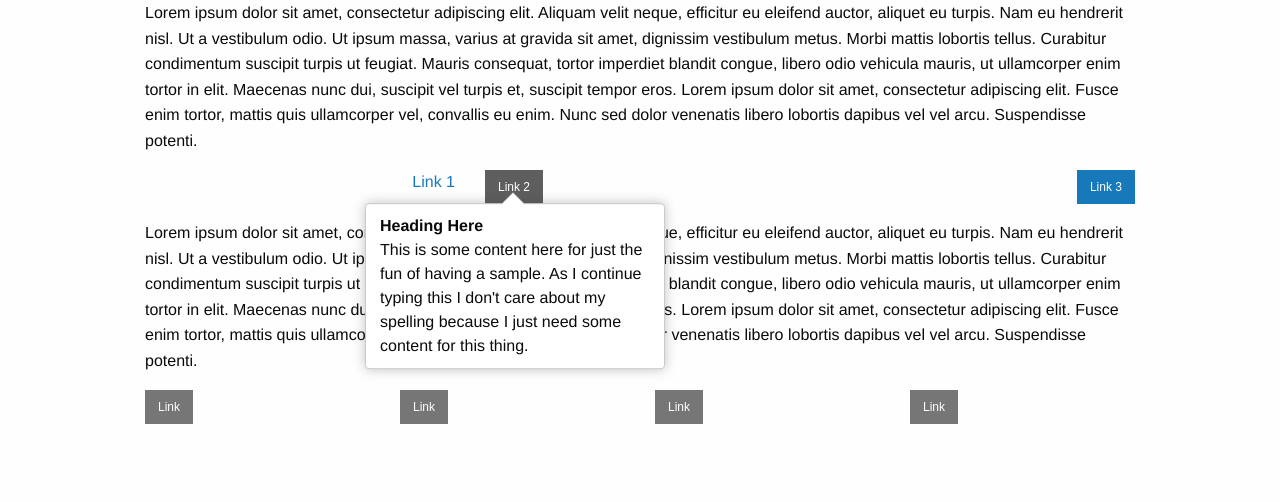
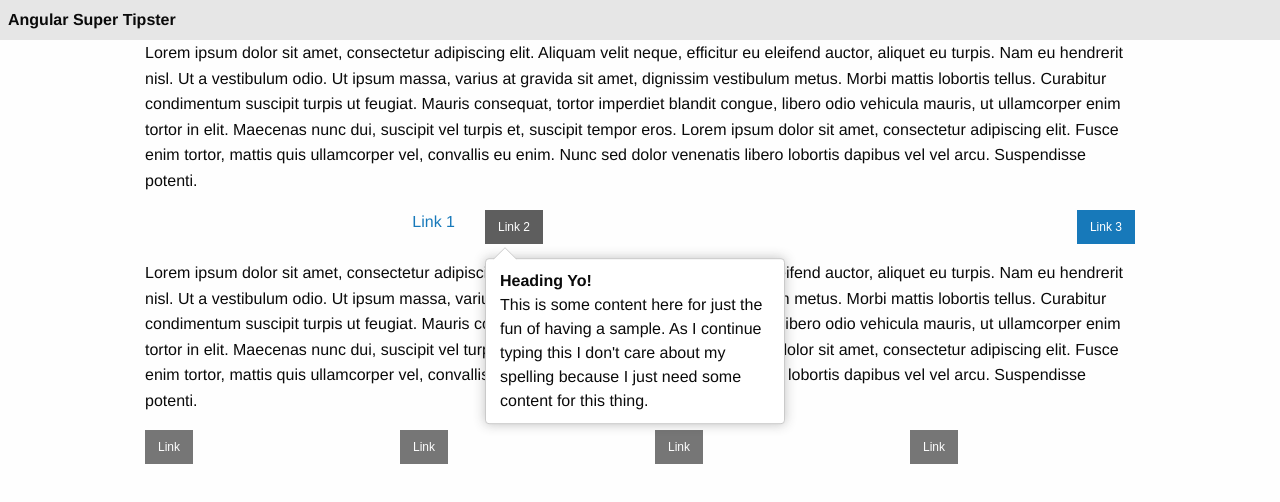
Before and after one commit to ChidoYo/ng-super-tipster, a website: page app/index.html in a window 1280 px wide. Both pictures are taken after a click on the button "Link 2". Drawn offline with nearby package versions, Linux system fonts and the light colour scheme.

Commit message:
Basic working component. Now toggles show/hide

```diff
--- a/app/index.html
+++ b/app/index.html
@@ -1,14 +1,18 @@
 <!DOCTYPE html>
-<html>
+<html ng-app="tipster">
     <head>
         <meta charset="utf-8">
-        <title>Super Tipster</title>
+        <title>Angular Super Tipster</title>
 
         <!--build:css css/styles.min.css-->
         <link rel="stylesheet" href="/css/styles.css">
         <!--endbuild-->
     </head>
-    <body>
+    <body ng-controller="tipsperController">
+
+        <div class="top-bar">
+            <strong>{{ title }}</strong>
+        </div>
 
         <div class="row">
           <div class="columns">
@@ -21,7 +25,19 @@
             <a href="#" id="linkOne" tipster-view>Link 1</a>
           </div>
           <div class="columns large-4 medium-4 small-4">
-            <button class="button small secondary" id="linkTwo" tipster-view>Link 2</button>
+              <super-tipster>
+                  <button class="button small secondary" tipster-trigger>Link 2</button>
+                  <tipster-popup>
+                      <div class="super-tipster">
+                          <div class="tipster-content">
+                              <div>
+                                  <strong>Heading Yo!</strong>
+                              </div>
+                              <span>This is some content here for just the fun of having a sample. As I continue typing this I don't care about my spelling because I just need some content for this thing.</span>
+                          </div>
+                      </div>
+                  </tipster-popup>
+              </super-tipster>
           </div>
           <div class="columns large-4 medium-4 small-4 text-right">
             <button class="button small" id="linkThree" tipster-view>Link 3</button>
@@ -49,18 +65,10 @@
             </div>
         </div>
 
-        <div class="super-tipster" id="tipster">
-          <div class="tipster-content">
-              <div>
-                <strong>Heading Here</strong>
-              </div>
-              This is some content here for just the fun of having a sample. As I continue typing this I don't care about my spelling because I just need some content for this thing.
-          </div>
-        </div>
-
         <script src="lib/jquery/dist/jquery.min.js"></script>
-        <!--build:js js/main.min.js -->
-        <script src="js/main.js"></script>
+        <script src="lib/angular/angular.js"></script>
+        <!--build:js js/super-tipster.min.js -->
+        <script src="js/super-tipster.js"></script>
         <!-- endbuild -->
     </body>
 </html>
--- a/app/js/main.js
+++ /dev/null
@@ -1,66 +0,0 @@
-$(function() {
-
-    $('[tipster-view]').superTipster();
-
-});
-
-// my jQuery plugin
-(function($) {
-
-    $.fn.superTipster = function() {
-
-        console.log('POW!');
-
-        return this.each(function() {
-
-            var clicker = $(this);
-            var viewportWidth = $(window).width();
-            var firstRight = (viewportWidth / 3);
-            var secondRight = (viewportWidth / 3) * 2;
-            var pos = clicker.position();
-            var styles = {};
-
-            console.log('secondRight', secondRight);
-
-            clicker.on('click', function(e) {
-                console.log('Clicked!');
-
-                e.stopPropagation();
-                e.preventDefault();
-
-                console.log('Top: ' + pos.top + ' Left: ' + pos.left);
-
-                styles = {
-                    top: pos.top,
-                    left: pos.left
-                };
-
-                // Width conditions
-                if (pos.left >= firstRight && pos.left < secondRight) {
-                    console.log('in the very middle!');
-                    $('#tipster')
-                        .addClass('is-open middle')
-                        .css(styles);
-                } else if (pos.left >= secondRight && pos.left < viewportWidth) {
-                    console.log('3rd third!');
-                    $('#tipster')
-                        .addClass('is-open right')
-                        .css(styles);
-                } else {
-                    console.log('Nothing');
-                    $('#tipster')
-                        .addClass('is-open')
-                        .css(styles);
-                }
-
-                $(document).one('click', function closeItem (e) {
-                    if($('#tipster').has(e.target).length === 0) {
-                        $('#tipster').removeClass('is-open middle right');
-                    } else {
-                        $(document).one('click', closeItem);
-                    }
-                });
-            });
-        });
-    }
-}(jQuery));
--- /dev/null
+++ b/app/js/super-tipster.js
@@ -0,0 +1,75 @@
+'use strict';
+
+// Module Tipster
+var tipster = angular.module('tipster', []);
+
+tipster.controller('tipsperController', function ($scope) {
+
+    $scope.title = 'Angular Super Tipster';
+})
+
+
+// Directives
+tipster.directive('superTipster', function () {
+
+    return {
+        restrict: 'E',
+        scope: {},
+        // trasclude: {
+        //     'tipster-popup': 'tipster-popup'
+        // },
+        controller: function ($scope) {
+
+            this.openedTipster = false;
+
+            this.toggleTipster = function () {
+                console.log('toggleTipster', $scope);
+                $scope.openedTipster = !$scope.openedTipster;
+            }
+        },
+        controllerAs: 'super'
+    }
+})
+
+tipster.directive('tipsterTrigger', function () {
+
+    return {
+        restrict: 'A',
+        require: '^^superTipster',
+        scope: {},
+        link: function (scope, element, attrs, ctrl) {
+
+            // Detect click
+            element.on('click', function (e) {
+                // ctrl.toggleTipster();
+                console.log('toggle', element.siblings().find('.super-tipster'));
+                element.siblings().find('.super-tipster').toggle();
+            })
+        }
+    }
+})
+
+// tipster.directive('tipsterPopup', function () {
+//
+//     return {
+//         restrict: 'E',
+//         require: '^^superTipster',
+//         scope: {},
+//         link: function (scope, element, attrs, ctrl) {
+//
+//             scope.tipsterOpen = ctrl.openedTipster;
+//
+//             console.log('scope', scope);
+//
+//             scope.$watch('scope.tipsterOpen', function () {
+//                 console.log('loaded?');
+//                 if (scope.tipsterOpen) {
+//                     console.log('open');
+//                 } else {
+//                     console.log('closed');
+//                 }
+//             });
+//
+//         }
+//     }
+// })
--- a/app/scss/super-tipster.scss
+++ b/app/scss/super-tipster.scss
@@ -1,4 +1,8 @@
 // Super Tipster
+super-tipster {
+    position: relative;
+}
+
 .super-tipster {
     display: none;
     background: #fff;
@@ -8,6 +12,7 @@
     width: 300px;
 
     position: absolute;
+    top: 0;
     transform: translateY(20%);
 
     &.is-open {
--- a/bower.json
+++ b/bower.json
@@ -1,6 +1,6 @@
 {
   "name": "super-tipster",
-  "description": "Tooltips that are good for desktop use but also very mobile friendly.",
+  "description": "Angular Directive for Tooltips that are good for desktop use but also very mobile friendly.",
   "main": "index.js",
   "authors": [
     "iChido"
```
Also changed, not shown: app/js/tipster-component/tipster-directive.js (added, +68 -0 lines), app/js/tipster-component/tipster-template.html (added, +8 -0 lines), app/css/styles.css, app/css/super-tipster.css.
